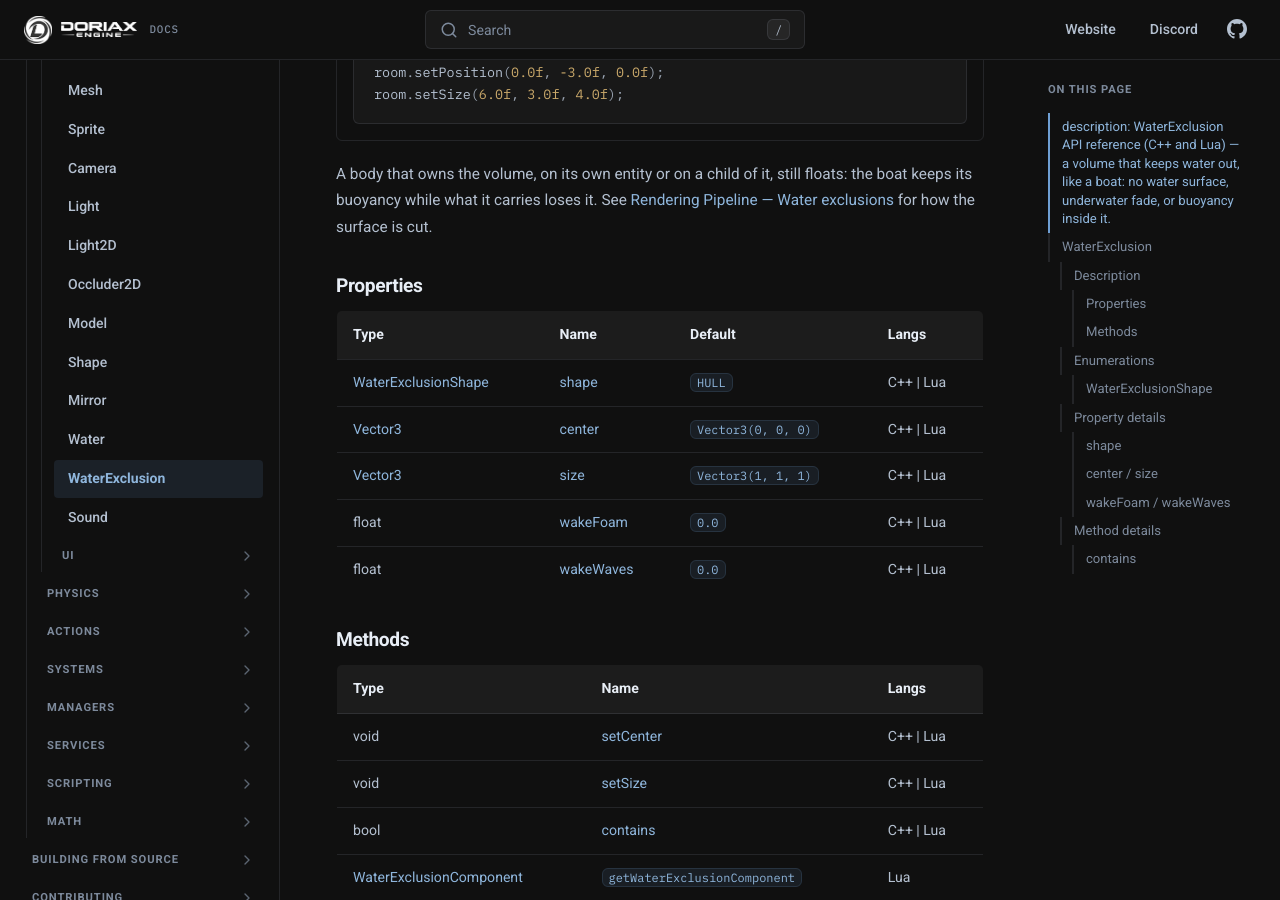
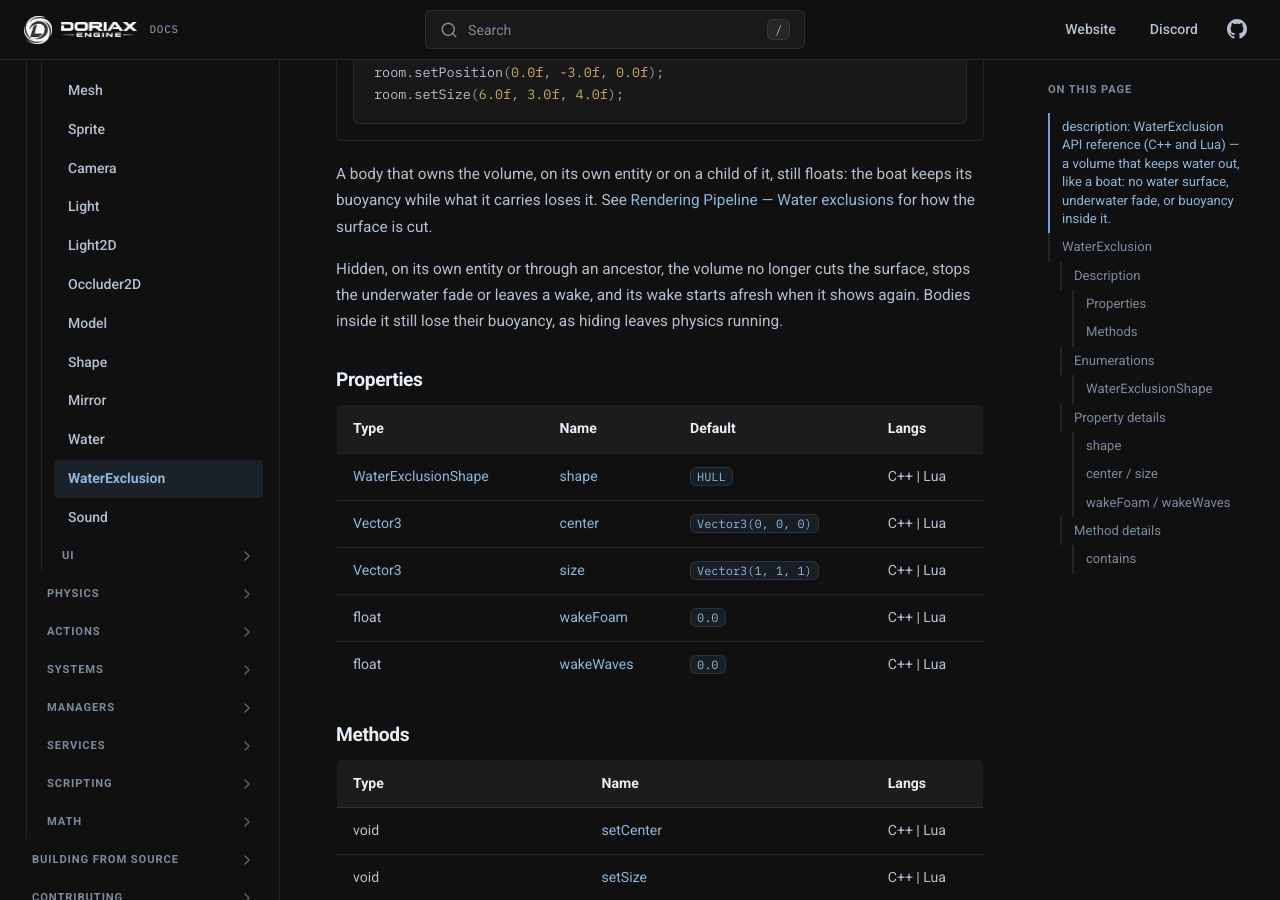
Before and after one commit to doriaxengine/doriax-docs, an MkDocs documentation site: the page built from docs/reference/classes/waterexclusion.md, in a window 1280 px wide and 900 px high, scrolled down 928 px. Built offline with MkDocs 1.6.1, drawn with Linux system fonts in a browser that asks for light colours; comment, search, counter and statistics services are not loaded.

Commit message:
Noted that hidden water exclusions leave the water whole

```diff
--- a/docs/reference/classes/waterexclusion.md
+++ b/docs/reference/classes/waterexclusion.md
@@ -47,6 +47,10 @@ A body that owns the volume, on its own entity or on a child of it, still floats
 keeps its buoyancy while what it carries loses it. See
 [Rendering Pipeline — Water exclusions](../../manual/rendering-pipeline.md#water-exclusions)
 for how the surface is cut.
+
+Hidden, on its own entity or through an ancestor, the volume no longer cuts the surface,
+stops the underwater fade or leaves a wake, and its wake starts afresh when it shows again.
+Bodies inside it still lose their buoyancy, as hiding leaves physics running.
 
 ### Properties
 
```
Also changed, not shown: docs/manual/rendering-pipeline.md (+2 -2 lines).
